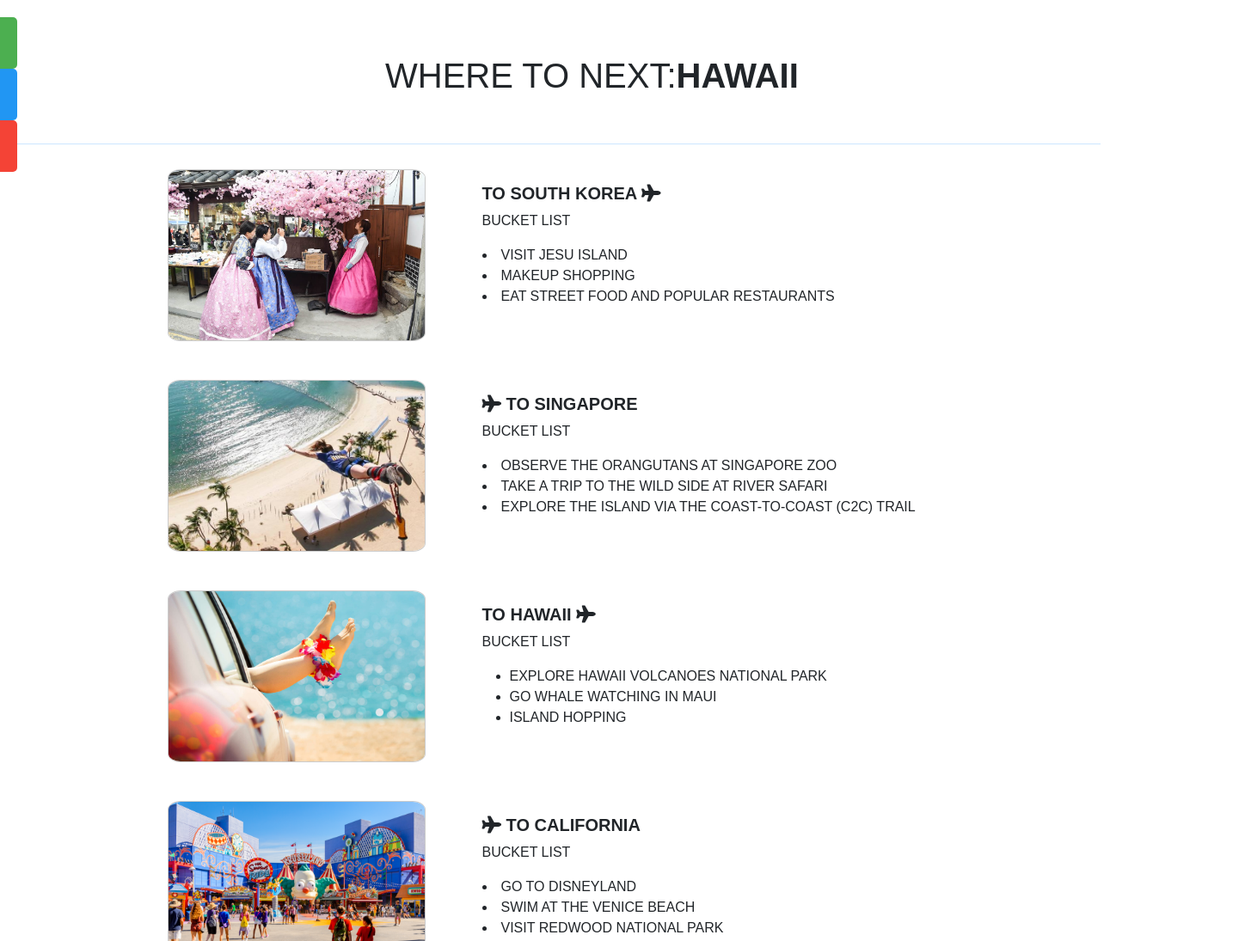
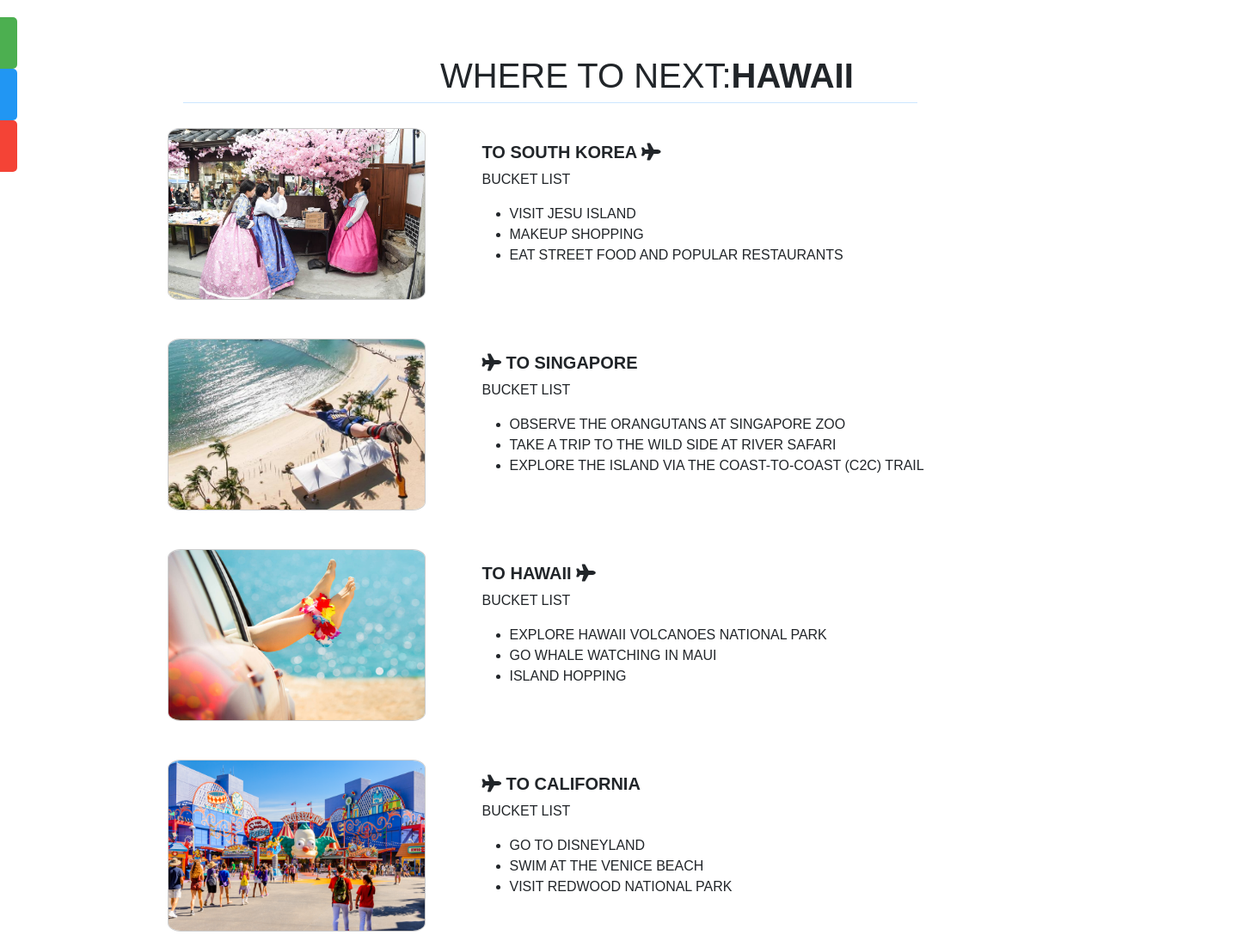
Before and after one commit to simpliweb/personal-blog, a plain HTML site: page wheretonext.html in a window 1280 px wide. Shown: the top 1095 px of the page at 86% size, 1455 px wide, since content can reach past the window. Drawn offline with nearby package versions, Linux system fonts and the light colour scheme.

Commit message:
Update wheretonext.html

```diff
--- a/wheretonext.html
+++ b/wheretonext.html
@@ -17,7 +17,6 @@
   </head>
 
   <body>
-    <header>
       <div class="navbar">
         <div id="mySidenav" class="sidenav">
           <a href="index.html" id="home">Home</a>
@@ -25,9 +24,9 @@
           <a href="study.html" id="study">Study</a>
         </div>
       </div>
-    </header>
 
-    <h1 class="wordCarousel text-uppercase pt-5 pb-5">
+
+    <h1 class="wordCarousel col-12 offset-md-2 col-md-8 text-uppercase pt-5">
       <div class="home-title">
         <span>Where to next: </span>
           <!-- Use classes 2,3, or 4 to match the number of words -->
@@ -51,9 +50,11 @@
           <div class="video-title col-12 col-sm-6 pt-3">
             <h5 style="font-weight:700;"> To South Korea <i class="fas fa-plane"></i> </h5>
             <p> Bucket list
+              <ul>
                 <li> Visit Jesu Island </li>
                 <li> Makeup shopping </li>
                 <li> Eat street food and popular restaurants </li>
+              </ul>
             </p>
           </div>
         </div>
@@ -66,12 +67,14 @@
               <img src="img/wheretonext/singap.jpg" style="width:300px;height:200px;" alt="skydiving on top of beach">
             </a>
           </div>
-          <div class="video-title col-12 col-sm-6 pt-3">
+          <div class="video-title col-12 col-sm-6 pt-3" id="singapore">
             <h5 style="font-weight:700;"> <i class="fas fa-plane"></i> To Singapore </h5>
             <p> Bucket list
+              <ul>
                 <li> Observe the orangutans at Singapore Zoo </li>
                 <li> Take a trip to the wild side at River Safari </li>
                 <li> Explore the island via the Coast-to-Coast (C2C) Trail </li>
+              </ul>
             </p>
           </div>
         </div>
@@ -107,9 +110,11 @@
           <div class="video-title col-12 col-sm-6 pt-3">
             <h5 style="font-weight:700;"> <i class="fas fa-plane"></i> To California </h5>
             <p> Bucket list
+              <ul>
                 <li> Go to Disneyland </li>
                 <li> Swim at the Venice Beach </li>
                 <li> Visit Redwood National Park </li>
+              </ul>
             </p>
           </div>
         </div>
@@ -123,7 +128,7 @@
         </div>
       </div>
 
-      <div class="container">
+      <div class="container d-none d-sm-block">
         <div class="row mt-5 pb-3">
           <div class="column">
             <img src="img/wheretonext/southkorea1.jpg">
```
Lines whose indentation alone changed are shown as unchanged.
